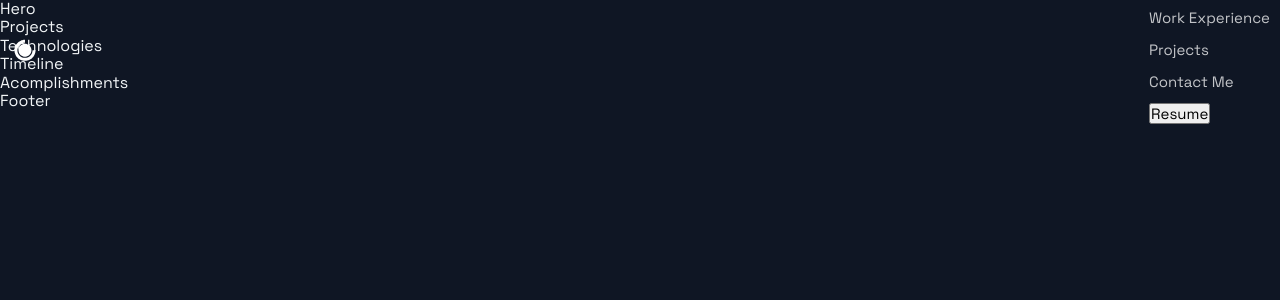
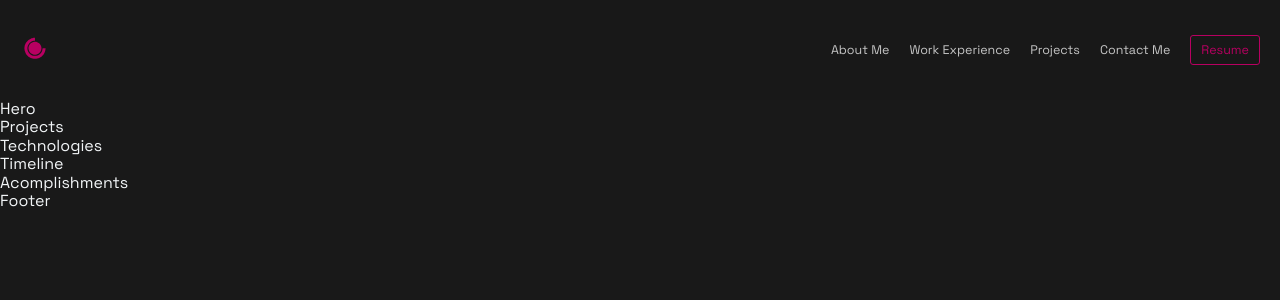
Before and after one commit to MatthewAMartin/matthew-portfolio, a Next.js app: page / in a window 1280 px wide. Shown: the top 300 px of the page. Built offline with nearby package versions, Linux system fonts and the light colour scheme.

Commit message:
Layout updates

```diff
--- a/src/components/Header/Header.js
+++ b/src/components/Header/Header.js
@@ -4,49 +4,50 @@ import { AiFillGithub, AiFillInstagram, AiFillLinkedin } from 'react-icons/ai';
 import { DiCssdeck } from 'react-icons/di';
 
 // Styled Components
-import { Nav, Logo, LinkContainer, Div3, NavLink, SocialIcons } from './HeaderStyles';
+import { HeaderContainer, Logo, NavLinkContainer, NavLinkList, LinkListElement, NavLink } from './HeaderStyles';
+import { PrimaryButton } from '../../styles/GlobalComponents/Button';
 
 const Header = () =>  (
-  <Nav>
+  <HeaderContainer>
     <Logo>
       <Link href="/">
-        <a style={{display: "flex", alignItems: "center", color: "white"}}>
+        <a style={{color: "rgba(184, 0, 97, 1)"}}>
           <DiCssdeck size="3rem"/>
         </a>
       </Link>
     </Logo>
-    <LinkContainer>
-      <ol>
-        <li>
+    <NavLinkContainer>
+      <NavLinkList>
+        <LinkListElement>
           <Link href="#aboutme">
             <NavLink>About Me</NavLink>
           </Link>
-        </li>
-        <li>
+        </LinkListElement>
+        <LinkListElement>
           <Link href="#workexperience">
             <NavLink>Work Experience</NavLink>
           </Link>
-        </li>
-        <li>
+        </LinkListElement>
+        <LinkListElement>
           <Link href="#projects">
             <NavLink>Projects</NavLink>
           </Link>
-        </li>
-        <li>
+        </LinkListElement>
+        <LinkListElement>
           <Link href="#contactme">
             <NavLink>Contact Me</NavLink>
           </Link>
-        </li>
-        <li>
+        </LinkListElement>
+        <LinkListElement>
           <Link href="/">
             <NavLink>
-              <button type="button">Resume</button>
+              <PrimaryButton type="button">Resume</PrimaryButton>
             </NavLink>
           </Link>
-        </li>
-      </ol>
-    </LinkContainer>
-  </Nav>
+        </LinkListElement>
+      </NavLinkList>
+    </NavLinkContainer>
+  </HeaderContainer>
 );
 
 export default Header;
--- a/src/components/Header/HeaderStyles.js
+++ b/src/components/Header/HeaderStyles.js
@@ -1,9 +1,10 @@
 import { IoIosArrowDropdown } from 'react-icons/io';
 import styled from 'styled-components';
 
-export const Nav = styled.div`
+// Main Header Container
+export const HeaderContainer = styled.div`
   display: flex;
-  padding: 0rem 1rem 0rem 1rem;
+  padding: 0rem 2rem 0rem 2rem;
   justify-content: space-between;
   align-items: center;
   position: fixed;
@@ -11,6 +12,8 @@ export const Nav = styled.div`
   z-index: 11;
   width: 100%;
   height: 100px;
+  background-color: rgba(25, 25, 25, 0.75);
+  backdrop-filter: blur(5px);
   filter: none !important;
   pointer-events: auto !important;
   user-select: auto !important;
@@ -18,6 +21,8 @@ export const Nav = styled.div`
 
   }
 `;
+
+// Logo Element
 export const Logo = styled.div`
   display: flex;
   flex-direction: row;
@@ -26,17 +31,41 @@ export const Logo = styled.div`
 
   }
 `;
-export const LinkContainer = styled.div`
+
+// Navigation Link Container
+export const NavLinkContainer = styled.div`
   display: flex;
   justify-content: space-around;
+  align-items: center;
   @media ${(props) => props.theme.breakpoints.sm} {
 
   }
 `;
 
+// Navigation Link List
+export const NavLinkList = styled.ol`
+  display: flex;
+  -webkit-box-pack: justify;
+  justify-content: space-between;
+  -webkit-box-align: center;
+  align-items: center;
+  padding: 0px;
+  margin: 0px;
+  list-style: none;
+`;
+
+// Individual Navigation Link List Elements
+export const LinkListElement = styled.li`
+  margin-block-start: 1em;
+  margin-block-end: 1em;
+  margin-inline-start: 0px;
+  margin-inline-end: 0px;
+  padding-inline-start: 20px;
+`;
+
 // Navigation Links
 export const NavLink = styled.a`
-  font-size: 1.5rem;
+  font-size: 1.25rem;
   line-height: 32px;
   color: rgba(255, 255, 255, 0.75);
   transition: 0.4s ease;
--- a/src/layout/LayoutStyles.js
+++ b/src/layout/LayoutStyles.js
@@ -4,4 +4,7 @@ export const Container = styled.div`
 max-width: 1920px;
 width: 100%;
 margin: auto;
+margin-top: 100px;
+
+height: 2000px;
 `;
--- a/src/pages/index.js
+++ b/src/pages/index.js
@@ -11,7 +11,7 @@ const Home = () => {
   return (
     <Layout>
       {/* <Section grid> */}
-        <Hero />
+      <Hero />
         {/* <BgAnimation /> */}
       {/* </Section> */}
       <Projects />
--- a/src/styles/GlobalComponents/Button.js
+++ b/src/styles/GlobalComponents/Button.js
@@ -1,11 +1,21 @@
 import React from 'react'
+import styled from 'styled-components'
 
-import { ButtonBack, ButtonFront } from './index'
+export const PrimaryButton = styled.div`
+  color: rgba(184, 0, 97, 1);
+  background-color: transparent;
+  border: 1px solid rgba(184, 0, 97, 1);
+  border-radius: 3px;
+  padding: 0.75rem 1rem;
+  line-height: 1;
+  text-decoration: none;
+  cursor: pointer;
 
-const Button = (props) => (
-  <ButtonBack alt={props.alt} form={props.form} disabled={props.disabled}>{props.children}
-    <ButtonFront alt={props.alt} onClick={props.onClick} disabled={props.disabled}>{props.children}</ButtonFront>
-  </ButtonBack>
-);
+  @media ${(props) => props.theme.breakpoints.md} {
 
-export default Button
+  }
+
+  @media ${(props) => props.theme.breakpoints.sm} {
+
+  }
+`
--- a/src/styles/GlobalComponents/index.js
+++ b/src/styles/GlobalComponents/index.js
@@ -166,85 +166,6 @@ export const SecondaryBtn = styled.button`
   }
 `
 
-export const ButtonBack = styled.div`
-  width: ${({ alt }) => alt ? '150px' : '262px'};
-  height: ${({ alt }) => alt ? '52px' : '64px'};
-  border-radius: 50px;
-  font-size: ${({ alt }) => alt ? '20px' : '24px'};
-  font-weight: 600;
-  display: flex;
-  align-items: center;
-  justify-content: center;
-  margin: ${({ alt, form }) => (alt || form) ? '0' : '0 0 80px'};
-  color: #fff;
-  background: ${({ alt }) => alt ? 'linear-gradient(270deg, #ff622e 0%, #B133FF 100%)' : 'linear-gradient(270deg, #00DBD8 0%, #B133FF 100%)'};
-  cursor: pointer;
-  transition: 0.5s ease;
-  position: relative;
-  overflow: hidden;
-  opacity: ${({ disabled }) => disabled ? '.5' : '1'};
-
-  @media ${(props) => props.theme.breakpoints.md} {
-    width: ${({ alt }) => alt ? '150px' : '184px'};
-    height: ${({ alt }) => alt ? '52px' : '48px'};
-    font-size: ${({ alt }) => alt ? '20px' : '16px'};
-    margin-bottom: ${({ alt }) => alt ? '0' : '64px'};
-  }
-
-  @media ${(props) => props.theme.breakpoints.sm} {
-    width: 100%;
-    height: 32px;
-    font-size: 14px;
-    margin-bottom: ${({ alt }) => alt ? '0' : '32px'};
-  }
-`
-
-export const ButtonFront = styled.button`
-  border: none;
-  border-radius: 50px;
-  color: #fff;
-  display: flex;
-  position: absolute;
-  top: 0;
-  left: 0;
-  width: 100%;
-  height: 100%;
-  background: ${({ alt }) => alt ? 'linear-gradient(270deg, #F46737 0%, #945DD6 100%)' : 'linear-gradient(270deg, #13ADC7 0%, #945DD6 100%)'};
-  opacity: ${({ disabled }) => disabled ? '.5' : '1'};
-  transition: .4s ease;
-  font-size: ${({ alt }) => alt ? '20px' : '24px'};
-  font-weight: 600;
-  align-items: center;
-  justify-content: center;
-  cursor: pointer;
-  box-shadow: ${({ disabled }) => disabled ? 'inset 0px 2px 1px rgba(46, 49, 55, 0.15), inset 0px 0px 4px rgba(20, 20, 55, 0.3)' : 'none'};
-
-  &:hover {
-    opacity: 0;
-  }
-  &:focus {
-    outline: none;
-  }
-  &:active {
-    opacity: 1;
-    box-shadow: inset 0px 2px 1px rgba(46, 49, 55, 0.15), inset 0px 0px 4px rgba(20, 20, 55, 0.3);
-  }
-
-  &:disabled{
-    background: linear-gradient(270deg, #00DBD8 0%, #B133FF 100%);
-    opacity: 0.5;
-    box-shadow: inset 0px 2px 1px rgba(46, 49, 55, 0.15), inset 0px 0px 4px rgba(20, 20, 55, 0.3);
-  }
-
-  @media ${(props) => props.theme.breakpoints.md} {
-    font-size: ${({ alt }) => alt ? '20px' : '16px'};
-  }
-
-  @media ${(props) => props.theme.breakpoints.sm} {
-    font-size: 14px;
-  }
-`
-
 export const LinkContainer = styled.div`
   margin-left: ${({ large }) => large ? '24px' : '16px'};
   transition: 0.3s ease;
--- a/src/themes/default.js
+++ b/src/themes/default.js
@@ -7,7 +7,7 @@ export default {
   // Colors for layout
   colors: {
     primary1: "hsl(204,23.8%,95.9%)",
-    background1: "#0F1624",
+    background1: "rgba(25, 25, 25, 1)",
     accent1: "hsl(34.9,98.6%,72.9%)",
     button: "hsl(205.1,100%,36.1%)",
     background2: "hsl(232.7,27.3%,23.7%)",
```
Also changed, not shown: 1 other file (tests, documents, lock files or other folders).
